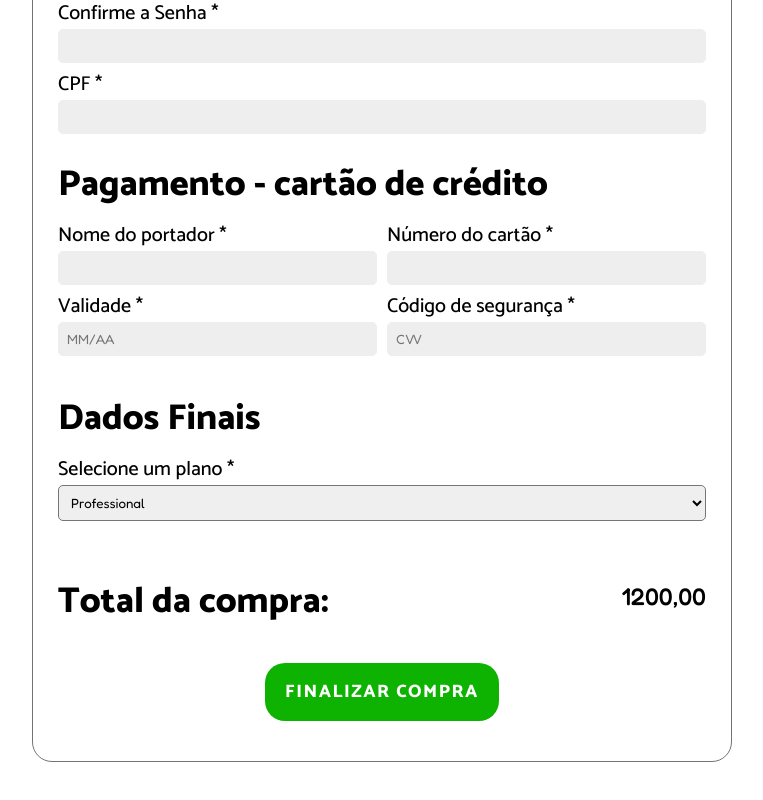
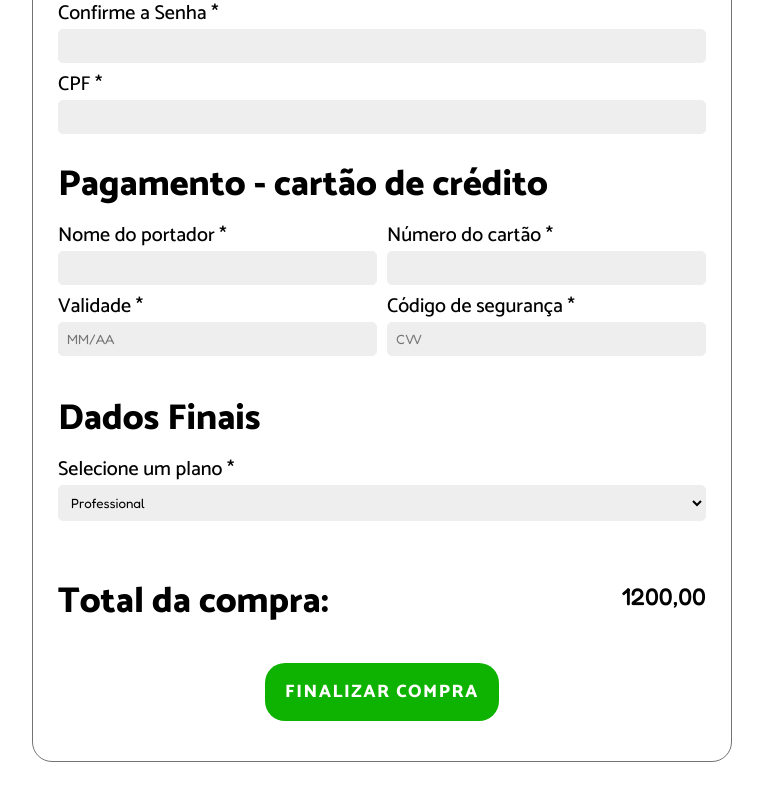
Before and after one commit to AraraDevs/bioreino-web, a React (Vite) app in the folder client/: page /login/inscreva/professional in a window 1280 px wide. Shown: the part 570-1370 px from the top of the page, without its empty margins (258-1021 px from the left). Built offline with nearby package versions, Linux system fonts and the light colour scheme.

Commit message:
style: Adiciona algumas propriedades ao componente Select

```diff
--- a/client/src/Components/Forms/Select.module.css
+++ b/client/src/Components/Forms/Select.module.css
@@ -11,6 +11,8 @@
   width: 100%;
   padding: 0.5rem;
   font-family: var(--first-type);
+  background: #eee;
+  border: 1px solid #eee;
   border-radius: 0.3125rem;
   text-transform: capitalize;
 }
@@ -18,6 +20,7 @@
 .select:hover,
 .select:focus {
   outline: none;
+  background: #fff;
   border-color: var(--bg-2);
   box-shadow: 0 0 0 2px rgb(14, 179, 1, 0.5);
 }
```
